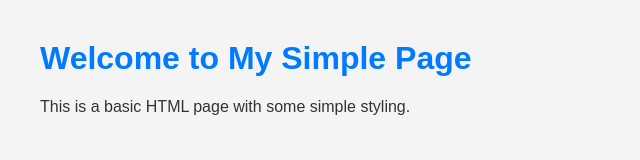
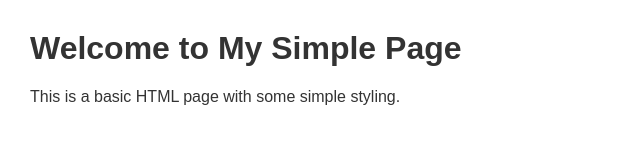
Before and after one commit to MyControlLab/GitTest, a plain HTML site: page index.html in a window 1280 px wide. Shown: the whole page, without its empty margins (0-640 px from the left). Drawn offline with Linux system fonts and the light colour scheme.

Commit message:
index file changed

```diff
--- a/index.html
+++ b/index.html
@@ -3,16 +3,16 @@
 <head>
     <meta charset="UTF-8">
     <meta name="viewport" content="width=device-width, initial-scale=1.0">
-    <title>Simple HTML Page</title>
+    <title>Simple HTML Tonnie Page</title>
     <style>
         body {
             font-family: Arial, sans-serif;
-            margin: 40px;
-            background-color: #f4f4f4;
+            margin: 30px;
+            background-color: #fFFFFF;
             color: #333;
         }
         h1 {
-            color: #007BFF;
+
         }
     </style>
 </head>
```
